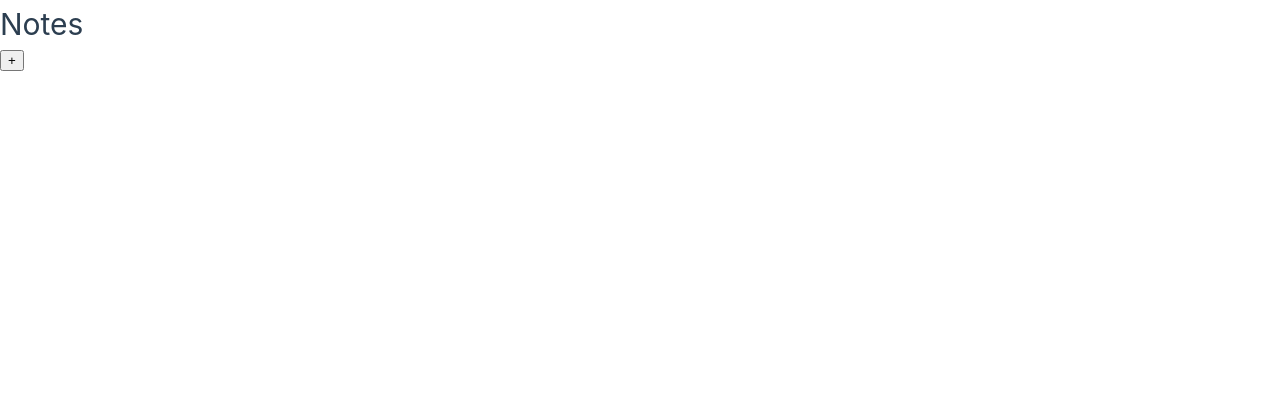
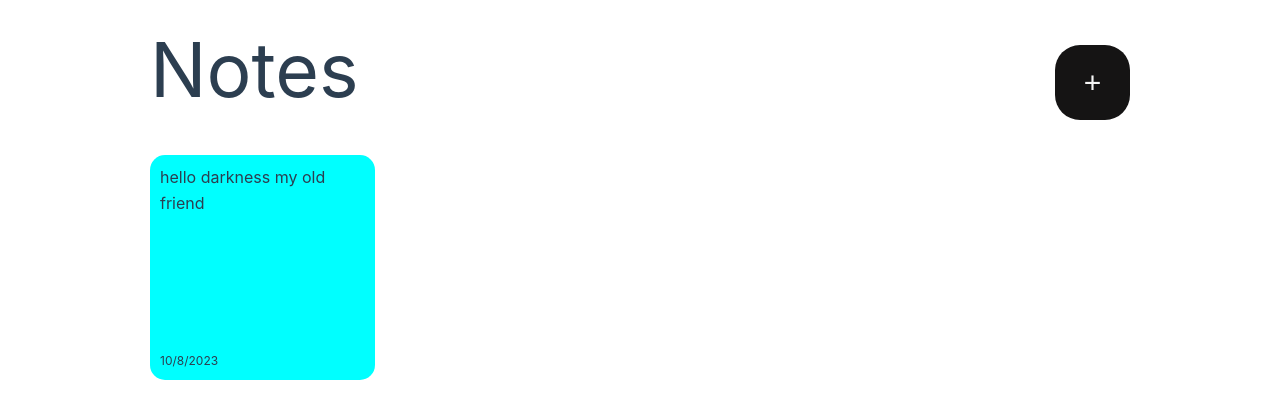
Before and after one commit to ZheerBarzan/project-dear-diary, a Vue app: page / in a window 1280 px wide. Shown: the top 418 px of the page. Built offline with nearby package versions, Linux system fonts and the light colour scheme.

Commit message:
finished with some of the designs of the applicaton

```diff
--- a/src/App.vue
+++ b/src/App.vue
@@ -8,8 +8,8 @@
 
       <div class="cards-conatiner">
       <div class="card">
-      <p class="main-text"></p>
-      <p class="date"></p>
+      <p class="main-text">hello darkness my old friend</p>
+      <p class="date">10/8/2023</p>
       </div>
 
       </div>
@@ -25,7 +25,55 @@ main{
   width: 100vw;
 }
 
+.container {
+  max-width: 1000px;
+  padding: 10px;
+  margin: 0 auto;
+}
 
+header{
+  display: flex;
+  justify-content: space-between;
+  align-items: center;
+}
+h1{
+  font-weight: normal;
+  margin-bottom: 25px;
+  font-size: 75px;
+}
+button{
+  border: none;
+  padding: 10px;
+  width: 75px;
+  height: 75px;
+  cursor: pointer;
+  border-radius: 25px;
+  background-color: rgb(21, 20, 20);
+  color: whitesmoke;
+  font-size: 30px;
+}
+.card{
+  height: 225px;
+  width: 225px;
+  background-color: aqua;
+  padding: 10px;
+  border-radius: 15px;
+  display: flex;
+  flex-direction: column;
+  justify-content: space-between;
+  margin-right: 20px;
+  margin-bottom: 20px;
+}
+.main-text{
+  font-size: 16px;
+}
+.date{
+  font-size: 12px;
+}
+.cards-container{
+  display: flex;
+  flex-wrap: wrap ;
+}
 
 
 
```
